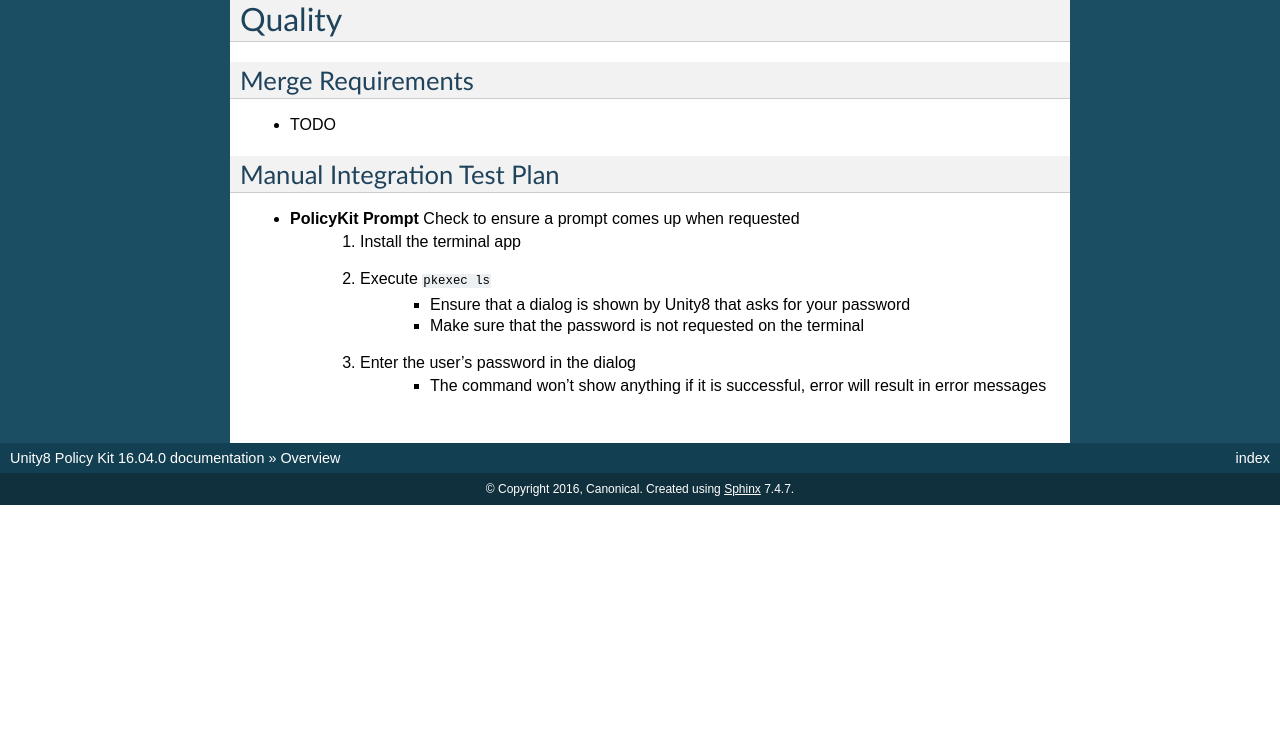
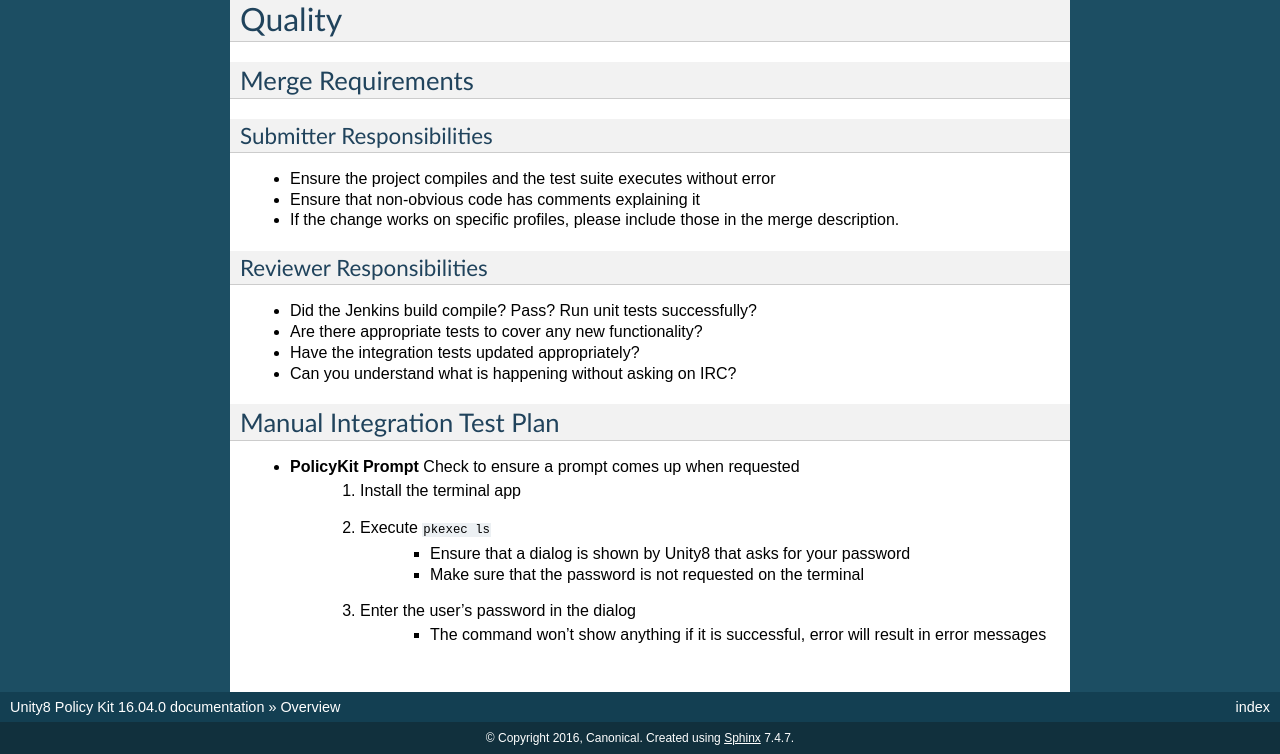
Before and after one commit to unity8-team/policykit-unity8, a Sphinx documentation site: the page built from docs/index.rst, in a window 1280 px wide and 900 px high, scrolled down 1239 px, cut to the strip 146-900 px from the top of the window. Built offline with Sphinx 7.4.7, drawn with Linux system fonts in a browser that asks for light colours; before the commit the page ends 1890 px from its top, so only the background shows below that; some of the changed text lies outside the part shown.

Commit message:
Doc cleanups and urls

```diff
--- a/docs/index.rst
+++ b/docs/index.rst
@@ -99,7 +99,20 @@ Quality
 Merge Requirements
 ------------------
 
-* TODO
+Submitter Responsibilities
+..........................
+
+* Ensure the project compiles and the test suite executes without error
+* Ensure that non-obvious code has comments explaining it
+* If the change works on specific profiles, please include those in the merge description.
+
+Reviewer Responsibilities
+.........................
+
+* Did the Jenkins build compile? Pass? Run unit tests successfully?
+* Are there appropriate tests to cover any new functionality?
+* Have the integration tests updated appropriately?
+* Can you understand what is happening without asking on IRC?
 
 Manual Integration Test Plan
 ----------------------------
```
Also changed, not shown: 1 other file.
